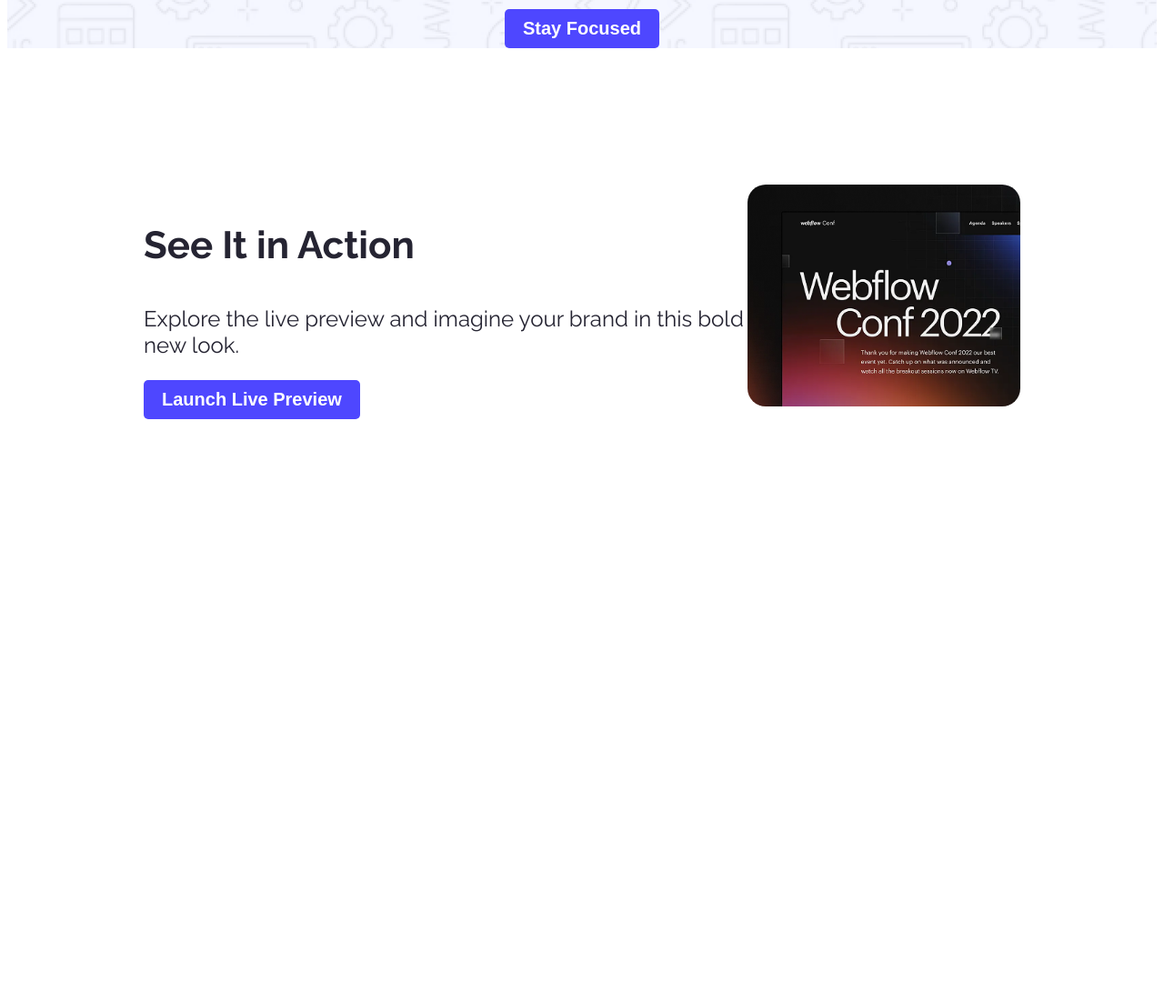
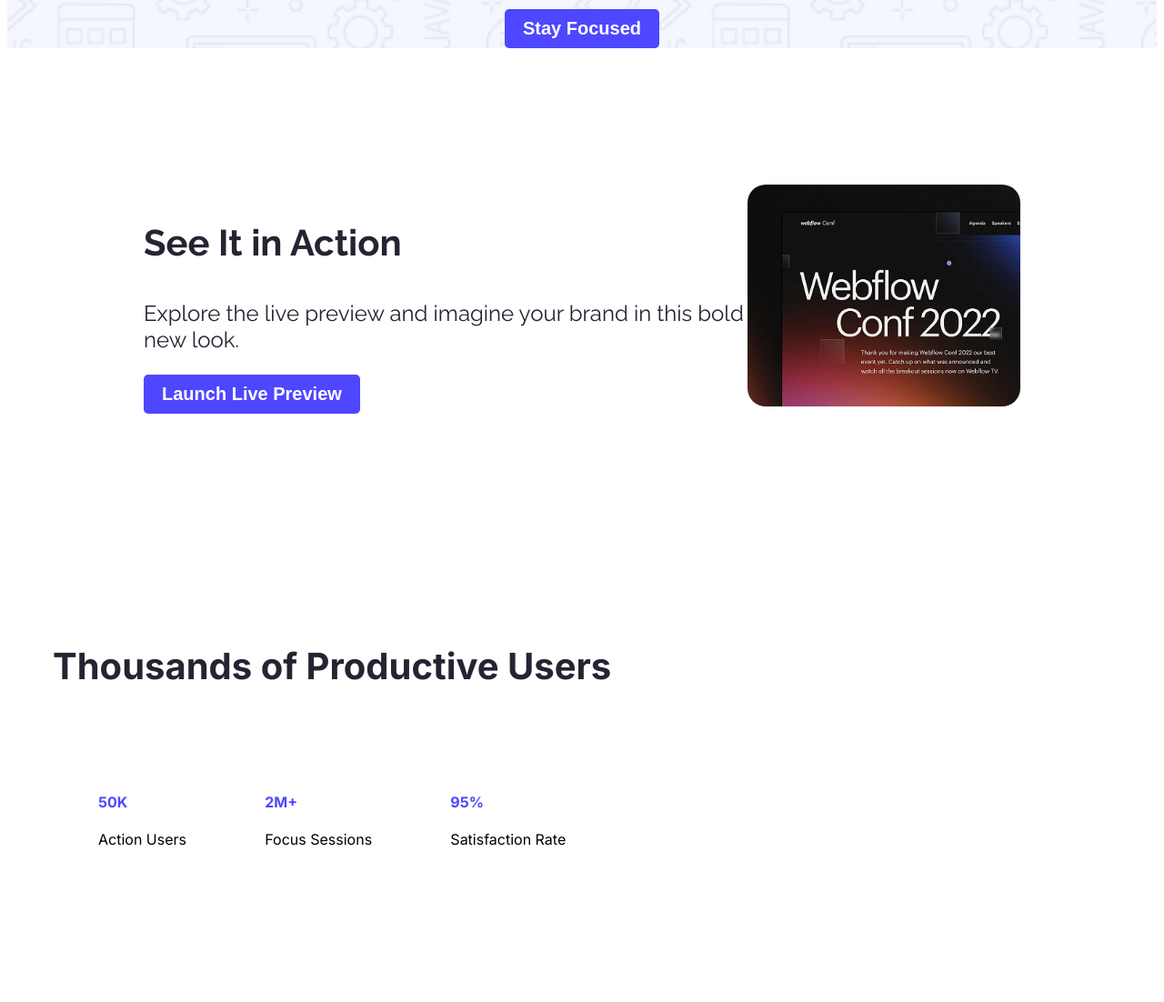
Before and after one commit to Arpitasaha96/my-first-github-repo, a plain HTML site: page index.html in a window 1280 px wide. Shown: the part 441-1543 px from the top of the page at 91% size. Before the commit the page ends 1060 px from the top, so only its background shows below. Drawn offline with Linux system fonts and the light colour scheme.

Commit message:
product commit

```diff
--- a/index.html
+++ b/index.html
@@ -29,8 +29,11 @@
                 <button class="btn-primary2"> Stay Focused </button>
         </div>
     </header>
-     <link rel="stylesheet" href="styles/action.css">
-    <main class="main">
+
+    <main >
+        <!--Action Section-->
+         <link rel="stylesheet" href="styles/action.css">
+        <section class="main">
          <div class="about">
          <div class="raleway-bold">
             <h3 class="section-title">See It in Action</h3>
@@ -38,9 +41,35 @@
              <button class="btn-primary"> Launch Live Preview </button>
          </div>
              <div>
-           <img class="banner-profile-pic" src="styles/wc-mini.png" alt=""Preview Image">
-    </div>
-   </main>
+           <img class="banner-profile-pic" src="styles/wc-mini.png" alt="Preview Image">
+        </div>
+        </div>
+      </section>
+
+      <!--Product Section-->
+      <link rel="stylesheet" href="styles/.product.css">
+      <section class="main-product-section">
+      <nav class="secondary-bg">
+        <div class="inter-normal">
+           <h6 class="section-title"><span class="center">Thousands of Productive Users</span></h6>
+     <nav>
+        <div>
+            <h1 class="product-title"><span class="text-primary">50K</span></h1>
+            <p> Action Users </p>
+        </div>
+        <div>
+             <h1 class="product-title"><span class="text-primary">2M+</span></h1>
+            <p>Focus Sessions</p>
+        </div>
+        <div>
+            <h1 class="product-title"><span class="text-primary">95%</span></h1>
+          <p>Satisfaction Rate</p>
+        </div>
+    </nav>
+       </div>
+       </nav>
+       </section>
+    </main>
 </body>
 
 </html>
--- a/styles/action.css
+++ b/styles/action.css
@@ -1,5 +1,5 @@
 .section-title{
-    font-size: 42px;
+    font-size: 40px;
     font-weight: bold;
     color: #252432;
 
@@ -15,6 +15,7 @@
     margin: 0 auto;
     padding: 150px;
 }
+
 .about{
     display: flex;
     justify-content: space-between;
--- a/styles/portfolio.css
+++ b/styles/portfolio.css
@@ -2,7 +2,7 @@
 .inter-normal {
   font-family: "Inter", sans-serif;
   font-optical-sizing: auto;
-  font-style: normal;
+  font-style: bold;
   font-variation-settings:
   "width" 34;
 }
@@ -68,34 +68,3 @@ nav ul li {
     display: block;
     margin: 0 auto;
 }
-
-
-.section-title{
-    font-size: 42px;
-    font-weight: bold;
-    color: #252432;
-
-}
-.section-description{
-    font-size: 24px;
-    color: #252432;
-    text-align: top;
-    text-align: left;
-}
-.main{
-    max-width: 1140px;
-    margin: 0 auto;
-    padding: 150px;
-}
-.about{
-    display: flex;
-    justify-content: space-between;
-   text-align: left;
-   text-decoration-thickness: 500px 150px;
-    gap: 0 auto;
-}
-.banner-profile-pic{
-    width: 300px;
-    max-width: 100;
-    border-radius: 20px;
-}
--- /dev/null
+++ b/styles/product.css
@@ -0,0 +1,18 @@
+
+.product-title{
+    font-size: 80px;
+    font-weight: bolder;
+    justify-content: center;
+}
+.secondary-bg{
+    background-color: #8885e2;
+}
+
+.main-product-section{
+    display: flex;
+    border: 10px;
+    gap: 0 auto;
+    padding: 150px 50px;
+    text-align: center;
+    margin-top: 130px;
+}
```
